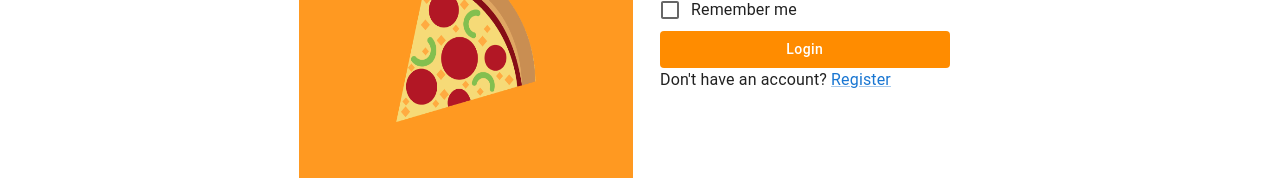
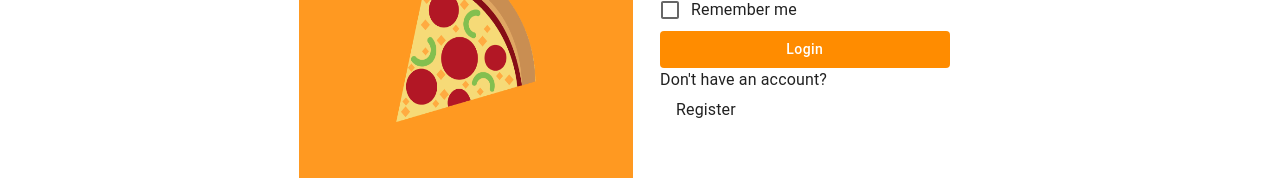
Before and after one commit to getye/Pizza-Ordering-App, a React (Create React App) app in the folder client/: page /signin in a window 1280 px wide. Shown: the part 328-506 px from the top of the page. Built offline with nearby package versions, Linux system fonts and the light colour scheme.

Commit message:
profile modal14

```diff
--- a/client/src/components/signin.js
+++ b/client/src/components/signin.js
@@ -1,6 +1,6 @@
 import React, { useState } from 'react';
 import { useNavigate } from 'react-router-dom';
-import { Snackbar, Alert, Grid, Box, Typography, TextField, Button, Link, FormControlLabel, Checkbox, Divider } from '@mui/material';
+import { Snackbar, Alert, Grid, Box, Typography, TextField, Button, Link, FormControlLabel, Checkbox, Divider, MenuItem } from '@mui/material';
 import sideFrame from '../assets/sideFrame.png'
 import pizza from '../assets/pizza.png'
 
@@ -122,7 +122,7 @@ export const Signin = ({setIsAuthenticated}) => {
             </Button>
             <Grid className="footer">
               <Typography component="h5">
-                Don't have an account? <Link to="/signup">Register</Link>
+                Don't have an account? <MenuItem onClick={() =>{navigate("/signup")}}>Register</MenuItem>
               </Typography>
             </Grid>
           </Box>
--- a/client/src/components/signup.js
+++ b/client/src/components/signup.js
@@ -1,13 +1,15 @@
 import React, { useState } from 'react';
 import { z } from 'zod';
 import Axios from 'axios';
+import { useNavigate } from 'react-router-dom';
+
 import {
   Grid, Box, Typography, TextField, Button, Snackbar, Alert,
   FormControl, InputLabel, OutlinedInput, InputAdornment, IconButton,
-  Link,
   FormControlLabel,
   Checkbox,
-  Divider
+  Divider,
+  MenuItem
 } from '@mui/material';
 import Visibility from '@mui/icons-material/Visibility';
 import VisibilityOff from '@mui/icons-material/VisibilityOff';
@@ -31,6 +33,7 @@ const signupSchema = z.object({
 });
 
 export const Signup = () => {
+  const navigate = useNavigate();
   const initialFormValues = {
     email: '',
     password: '',
@@ -230,7 +233,7 @@ export const Signup = () => {
               Sign up
             </Button>
             <Typography component="h5">
-              Have an account? <Link to="/signin">Sign in</Link>
+              Have an account? <MenuItem onClick={() =>{navigate("/signin")}}>Sign in</MenuItem>
             </Typography>
           </Box>
         </Grid>
```
Also changed, not shown: 8 other files (tests, documents, lock files or other folders).
